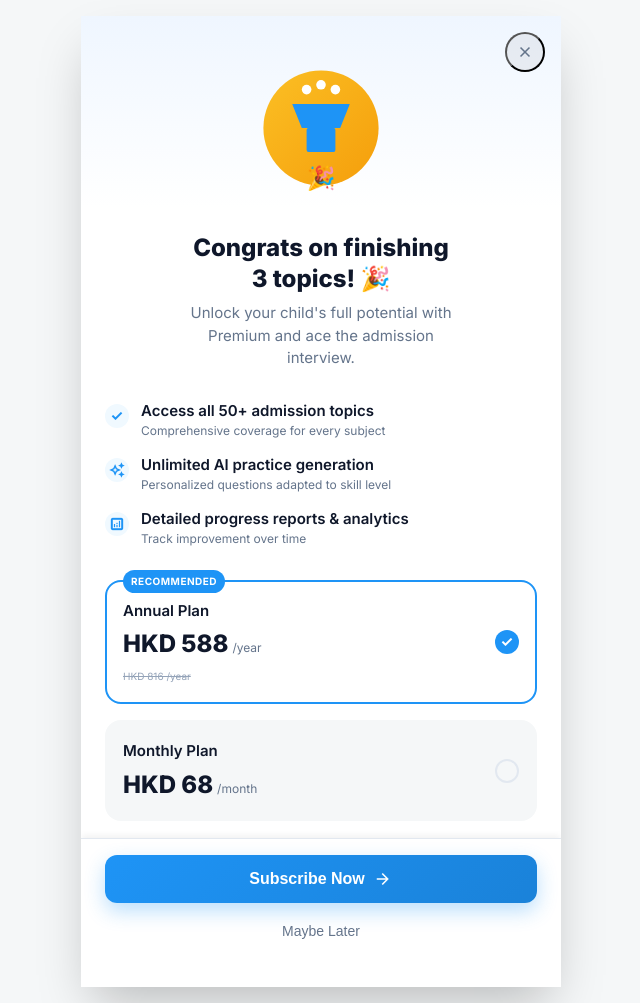
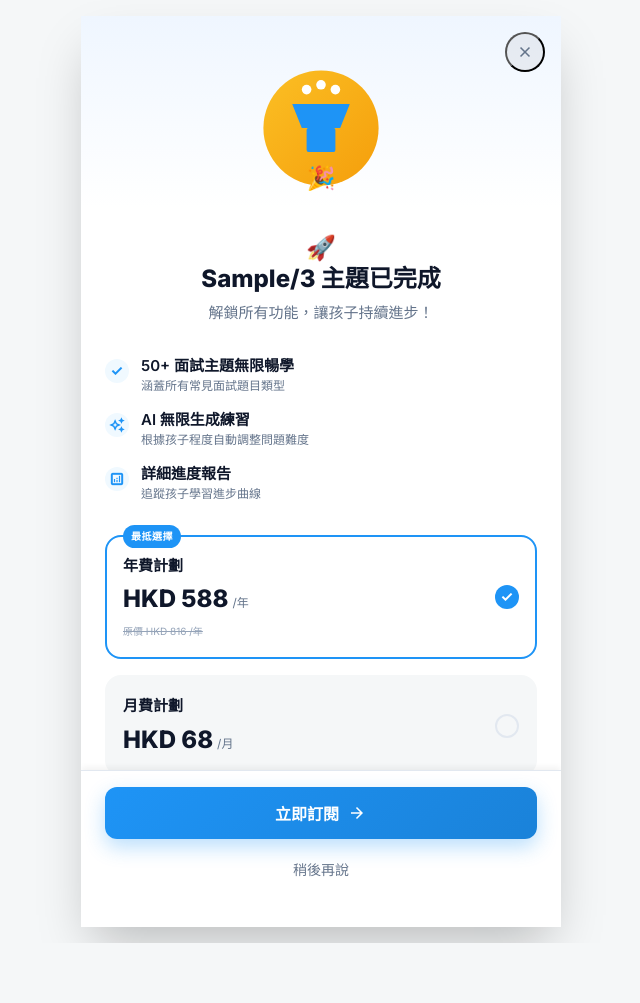
Before and after one commit to cntk50951-eng/app, a Python web app: template templates/unlock-full-access.html in a window 1280 px wide. Shown: the whole page, without its empty margins (319-959 px from the left). After the commit the page ends 943 px from the top, so only its background shows below. Run offline with Jinja, Linux system fonts and the light colour scheme; the template is opened without the code that fills it: most values are stand-ins (such as "Sample title", 1, 10 or a date in 2020).

Commit message:
feat(auto): improve unlock page with Chinese UI and trial status
- Update unlock-full-access.html with Chinese localization
- Add dynamic trial progress bar
- Translate benefits and pricing to Chinese
- Update buttons and text to Chinese
- Show remaining trial topics: X/3

2026-02-10

```diff
--- a/templates/unlock-full-access.html
+++ b/templates/unlock-full-access.html
@@ -353,13 +353,34 @@
         <div class="content">
             <div class="title-section">
                 <h1 class="title">
-                    <span class="title-emoji">Congrats on finishing</span><br>
-                    3 topics! 🎉
+                    <span class="title-emoji">{% if trial_topics_used >= 3 %}🎉{% else %}🚀{% endif %}</span><br>
+                    {% if trial_topics_used >= 3 %}
+                    完成 3 個主題！{% else %}
+                    {{ trial_topics_used }}/3 主題已完成{% endif %}
                 </h1>
                 <p class="subtitle">
-                    Unlock your child's full potential with Premium and ace the admission interview.
+                    {% if trial_topics_used >= 3 %}
+                    解鎖 Premium，讓孩子充分發揮潛力，成功通過入學面試！
+                    {% else %}
+                    解鎖所有功能，讓孩子持續進步！{% endif %}
                 </p>
             </div>
+
+            <!-- Trial Progress -->
+            {% if trial_topics_used < 3 %}
+            <div class="trial-progress">
+                <div class="trial-header">
+                    <span class="material-symbols-outlined" style="color: var(--primary-color);">timer</span>
+                    <span>免費試用進度</span>
+                </div>
+                <div class="trial-bar">
+                    <div class="trial-fill" style="width: {{ (trial_topics_used / 3 * 100)|int }}%"></div>
+                </div>
+                <div class="trial-text">
+                    已完成 {{ trial_topics_used }} / 3 主題
+                </div>
+            </div>
+            {% endif %}
 
             <!-- Benefits -->
             <div class="benefits">
@@ -368,8 +389,8 @@
                         <span class="material-symbols-outlined">check</span>
                     </div>
                     <div class="benefit-content">
-                        <h4>Access all 50+ admission topics</h4>
-                        <p>Comprehensive coverage for every subject</p>
+                        <h4>50+ 面試主題無限暢學</h4>
+                        <p>涵蓋所有常見面試題目類型</p>
                     </div>
                 </div>
 
@@ -378,8 +399,8 @@
                         <span class="material-symbols-outlined">auto_awesome</span>
                     </div>
                     <div class="benefit-content">
-                        <h4>Unlimited AI practice generation</h4>
-                        <p>Personalized questions adapted to skill level</p>
+                        <h4>AI 無限生成練習</h4>
+                        <p>根據孩子程度自動調整問題難度</p>
                     </div>
                 </div>
 
@@ -388,8 +409,8 @@
                         <span class="material-symbols-outlined">analytics</span>
                     </div>
                     <div class="benefit-content">
-                        <h4>Detailed progress reports & analytics</h4>
-                        <p>Track improvement over time</p>
+                        <h4>詳細進度報告</h4>
+                        <p>追蹤孩子學習進步曲線</p>
                     </div>
                 </div>
             </div>
@@ -398,15 +419,15 @@
             <div class="pricing-cards">
                 <!-- Annual Plan -->
                 <div class="pricing-card annual">
-                    <div class="recommended-badge">Recommended</div>
+                    <div class="recommended-badge">最抵選擇</div>
                     <div class="pricing-header">
                         <div>
-                            <span class="plan-name">Annual Plan</span>
+                            <span class="plan-name">年費計劃</span>
                             <div class="pricing">
                                 <span class="price">HKD 588</span>
-                                <span class="price-period">/year</span>
+                                <span class="price-period">/年</span>
                             </div>
-                            <span class="original-price">HKD 816 /year</span>
+                            <span class="original-price">原價 HKD 816 /年</span>
                         </div>
                         <div class="check-icon">
                             <span class="material-symbols-outlined">check</span>
@@ -418,10 +439,10 @@
                 <div class="pricing-card monthly unselected">
                     <div class="pricing-header">
                         <div>
-                            <span class="plan-name">Monthly Plan</span>
+                            <span class="plan-name">月費計劃</span>
                             <div class="pricing">
                                 <span class="price">HKD 68</span>
-                                <span class="price-period">/month</span>
+                                <span class="price-period">/月</span>
                             </div>
                         </div>
                         <div class="check-icon">
@@ -433,19 +454,19 @@
 
             <!-- Terms -->
             <p class="terms">
-                Recurring billing, cancel anytime. By continuing you agree to our
-                <a href="#">Terms</a> and <a href="#">Privacy Policy</a>.
+                定期扣費，隨時取消。繼續即表示您同意我們的
+                <a href="#">服務條款</a>和<a href="#">隱私政策</a>。
             </p>
         </div>
 
         <!-- Footer -->
         <footer class="footer">
-            <button class="btn-subscribe" onclick="alert('Subscription flow would start here!')">
-                Subscribe Now
+            <button class="btn-subscribe" onclick="alert('訂閱功能即將推出，請聯繫客服 support@aitutor.hk')">
+                立即訂閱
                 <span class="material-symbols-outlined">arrow_forward</span>
             </button>
             <button class="btn-later" onclick="window.history.back()">
-                Maybe Later
+                稍後再說
             </button>
         </footer>
     </div>
```
